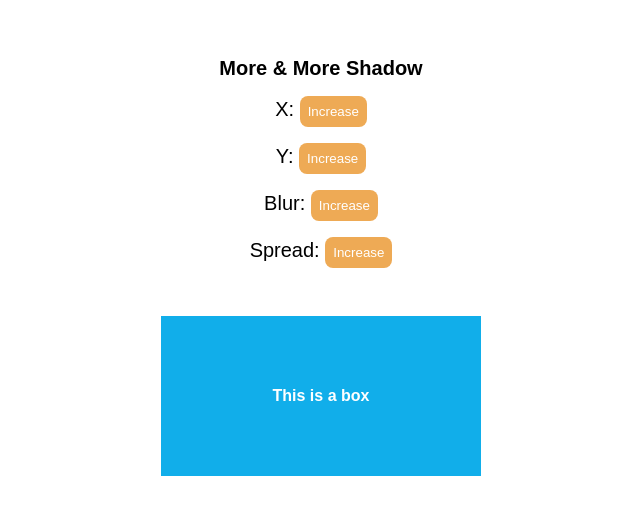
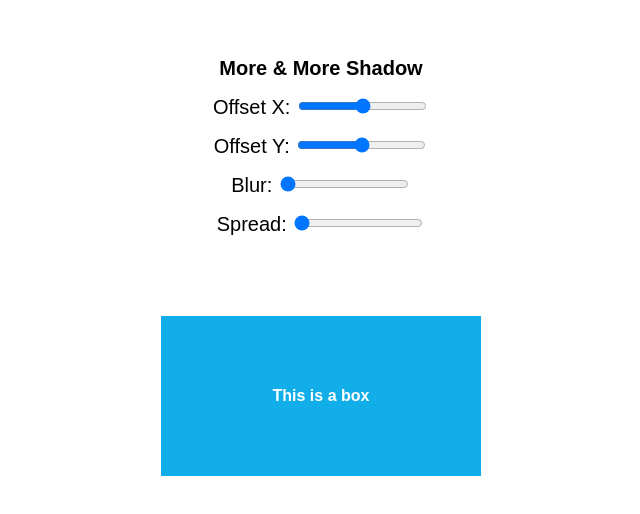
Before and after one commit to MonaDvlpr/control-shadow, a plain HTML site: page index.html in a window 1280 px wide. Shown: the part 142-656 px from the top of the page, without its empty margins (319-959 px from the left). Drawn offline with Linux system fonts and the light colour scheme.

Commit message:
change button to range

```diff
--- a/index.html
+++ b/index.html
@@ -12,20 +12,20 @@
         <h1>More & More Shadow</h1>
         <div class="controls">
             <div class="control">
-                <span>X:</span>
-                <button name="offsetX" value="0">Increase</button>
+                <span>Offset X:</span>
+                <input type="range" name="offsetX" min="-50" max="50" value="0">
             </div>
             <div class="control">
-                <span>Y:</span>
-                <button name="offsetY" value="0">Increase</button>
+                <span>Offset Y:</span>
+                <input type="range" name="offsetY" min="-50" max="50" value="0">
             </div>
             <div class="control">
                 <span>Blur:</span>
-                <button name="blur" value="0">Increase</button>
+                <input type="range" name="blur" min="0" max="50" value="0">
             </div>
             <div class="control">
                 <span>Spread:</span>
-                <button name="spread" value="0">Increase</button>
+                <input type="range" name="spread" min="0" max="50" value="0">
             </div>
 
         </div>
--- a/script.js
+++ b/script.js
@@ -1,15 +1,19 @@
 (function (){
     const buttons = document.querySelectorAll('.controls button')
+    const ranges = document.querySelectorAll('.controls input')
 
     function shadowControl(e){
-        const suffix = this.dataset.sizing;
         document.documentElement.style.setProperty(
             `--${this.name}`,
             this.value++ + 'px'
         );
+        console.log(this.value)
     }
 
-    buttons.forEach(button=>{
-        button.addEventListener('click',shadowControl)
+    // buttons.forEach(button=>{
+    //     button.addEventListener('click',shadowControl)
+    // })
+    ranges.forEach(range=>{
+        range.addEventListener('change',shadowControl)
     })
 })();
--- a/style.css
+++ b/style.css
@@ -40,6 +40,6 @@ body {
     justify-content: center;
     width:20rem;
     height:10rem;
-    margin-top:3rem;
+    margin-top:5rem;
     box-shadow: var(--offsetX) var(--offsetY) var(--blur) var(--spread)  rgba(210, 10, 220, 0.5);
 }
```
